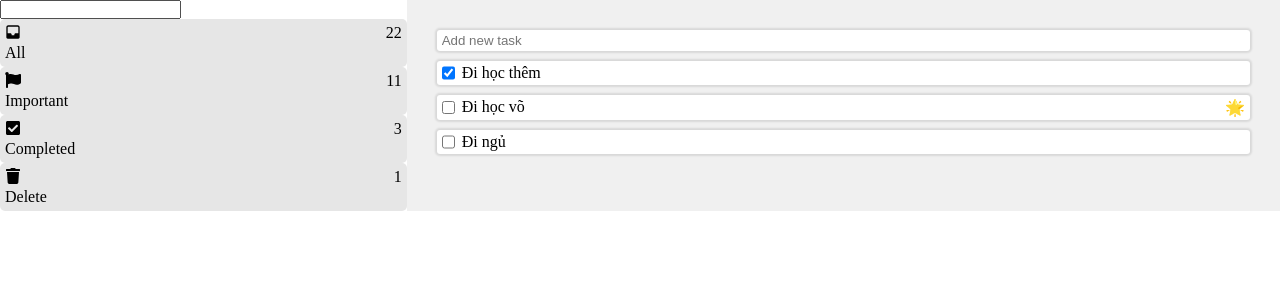
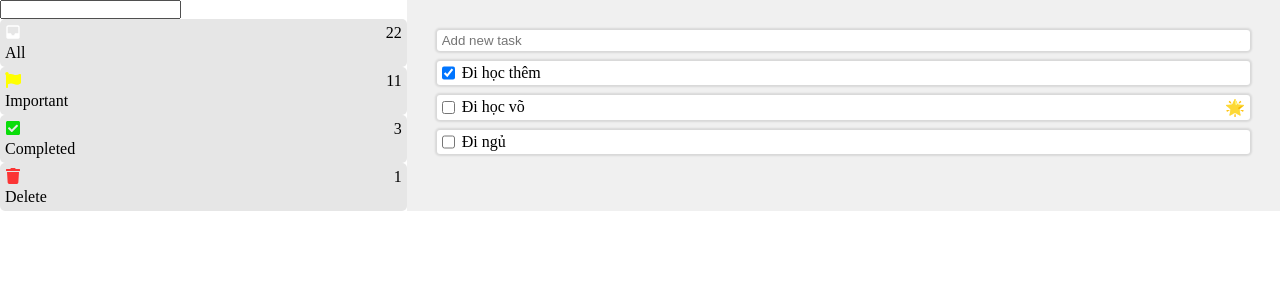
Before and after one commit to shin-tran/todo-app, a React (Vite) app: page / in a window 1280 px wide. Shown: the top 300 px of the page. Built offline with nearby package versions, Linux system fonts and the light colour scheme.

Commit message:
fix: wrap filter icons in a div and add colors for better visibility

```diff
--- a/src/components/FilterPanel.jsx
+++ b/src/components/FilterPanel.jsx
@@ -2,41 +2,46 @@ import React from "react";
 import "../styles/FilterPanel.css";
 import { CgInbox } from "react-icons/cg";
 import { FaCheckSquare, FaFlag, FaTrash } from "react-icons/fa";
+import { IconContext } from "react-icons";
 
 const FilterPanel = () => {
   return (
     <div className="filter-panel">
       <input type="text" name="search-text" id="search-text" />
-      <>
+      <div className="filter-container">
+        <IconContext.Provider value={{ className: "filter-panel-icon" }}>
           <div className="filter-item">
             <div className="filter-name">
-            <CgInbox />
+              <div>
+                <CgInbox color="#fff" />
+              </div>
               <p>All</p>
             </div>
             <p>22</p>
           </div>
           <div className="filter-item">
             <div className="filter-name">
-            <FaFlag />
+              <FaFlag color="#ffff00" />
               <p>Important</p>
             </div>
             <p>11</p>
           </div>
           <div className="filter-item">
             <div className="filter-name">
-            <FaCheckSquare />
+              <FaCheckSquare color="#0add0a" />
               <p>Completed</p>
             </div>
             <p>3</p>
           </div>
           <div className="filter-item">
             <div className="filter-name">
-            <FaTrash />
+              <FaTrash color="#fb3535" />
               <p>Delete</p>
             </div>
             <p>1</p>
           </div>
-      </>
+        </IconContext.Provider>
+      </div>
     </div>
   );
 };
```
Lines whose indentation alone changed are shown as unchanged.
